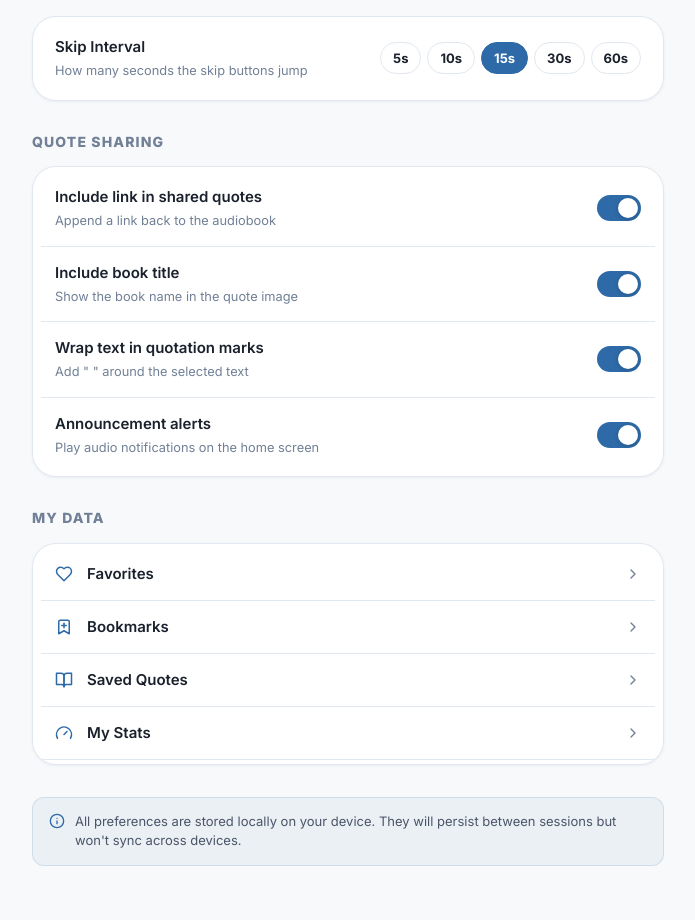
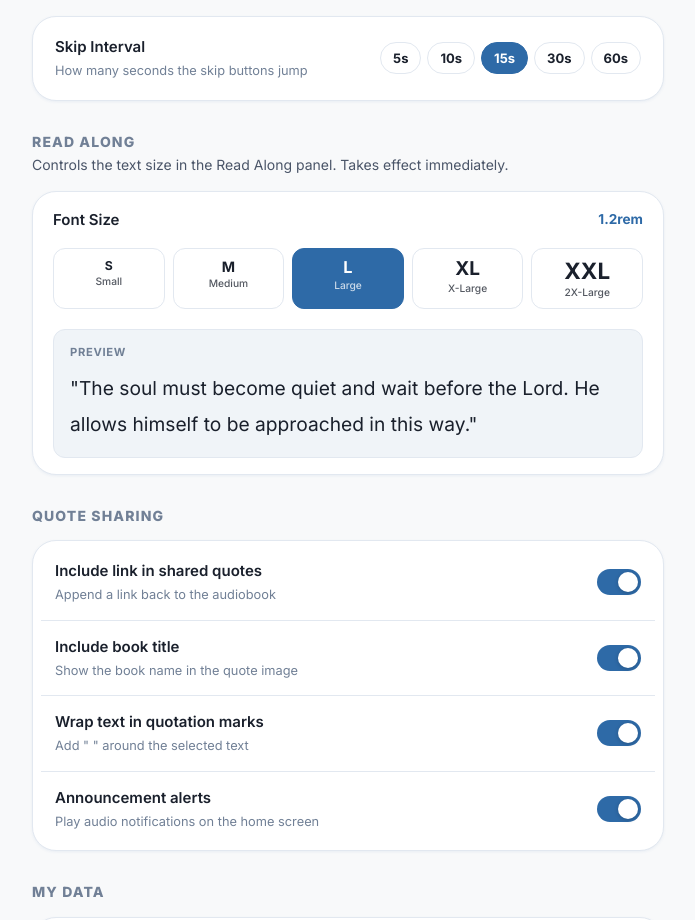
Before and after one commit to vexonastudios/audiobooksite, a Next.js app: page /settings in a window 1280 px wide. Shown: the part 1120-2040 px from the top of the page, without its empty margins (416-1111 px from the left). Before the commit the page ends 2018 px from the top, so only its background shows below. Built offline with nearby package versions, Linux system fonts and the light colour scheme; no server answers; the database is empty.

Commit message:
Add Read Along font size preference to Settings with live preview

```diff
--- a/app/settings/page.tsx
+++ b/app/settings/page.tsx
@@ -27,6 +27,7 @@ export default function SettingsPage() {
     playerQuickActions, setPlayerQuickActions,
     notificationsEnabled, toggleNotifications,
     quoteSettings, updateQuoteSettings,
+    readAlongFontSize, setReadAlongFontSize,
   } = useUserStore();
 
   // Local copy for drag state
@@ -259,6 +260,72 @@ export default function SettingsPage() {
       </section>
 
       {/* ────────────────────────────────────────────────────────────────────── */}
+      {/* Section: Read Along                                                   */}
+      {/* ────────────────────────────────────────────────────────────────────── */}
+      <section style={{ marginBottom: 32 }}>
+        <h2 style={{ fontSize: '0.875rem', fontWeight: 800, textTransform: 'uppercase', letterSpacing: '0.08em', color: 'var(--color-text-muted)', marginBottom: 4 }}>
+          Read Along
+        </h2>
+        <p style={{ fontSize: '0.875rem', color: 'var(--color-text-secondary)', marginBottom: 16, lineHeight: 1.5 }}>
+          Controls the text size in the Read Along panel. Takes effect immediately.
+        </p>
+        <div className="card" style={{ padding: '16px 20px' }}>
+          <div style={{ display: 'flex', alignItems: 'center', justifyContent: 'space-between', gap: 12, marginBottom: 16 }}>
+            <div style={{ fontWeight: 600, fontSize: '0.9375rem' }}>Font Size</div>
+            <div style={{ fontSize: '0.85rem', color: 'var(--color-brand)', fontWeight: 700 }}>
+              {readAlongFontSize}rem
+            </div>
+          </div>
+
+          {/* Size picker */}
+          <div style={{ display: 'flex', gap: 8, marginBottom: 20 }}>
+            {([
+              { label: 'S',   value: 0.9,  desc: 'Small'    },
+              { label: 'M',   value: 1.05, desc: 'Medium'   },
+              { label: 'L',   value: 1.2,  desc: 'Large'    },
+              { label: 'XL',  value: 1.4,  desc: 'X-Large'  },
+              { label: 'XXL', value: 1.65, desc: '2X-Large' },
+            ] as { label: string; value: number; desc: string }[]).map(opt => {
+              const isActive = Math.abs(readAlongFontSize - opt.value) < 0.01;
+              return (
+                <button
+                  key={opt.label}
+                  onClick={() => setReadAlongFontSize(opt.value)}
+                  style={{
+                    flex: 1, padding: '10px 4px',
+                    borderRadius: 'var(--radius-md)',
+                    border: `1.5px solid ${isActive ? 'var(--color-brand)' : 'var(--color-border)'}`,
+                    background: isActive ? 'var(--color-brand)' : 'var(--color-surface)',
+                    color: isActive ? 'white' : 'var(--color-text-primary)',
+                    cursor: 'pointer', transition: 'all 0.15s',
+                    display: 'flex', flexDirection: 'column', alignItems: 'center', gap: 2,
+                  }}
+                >
+                  <span style={{ fontSize: `${opt.value * 0.85}rem`, fontWeight: 700, lineHeight: 1.1 }}>{opt.label}</span>
+                  <span style={{ fontSize: '0.64rem', opacity: 0.75, fontWeight: 500 }}>{opt.desc}</span>
+                </button>
+              );
+            })}
+          </div>
+
+          {/* Live preview */}
+          <div style={{
+            padding: '14px 16px',
+            background: 'var(--color-surface-2)',
+            borderRadius: 'var(--radius-md)',
+            border: '1px solid var(--color-border)',
+          }}>
+            <div style={{ fontSize: '0.7rem', fontWeight: 700, color: 'var(--color-text-muted)', textTransform: 'uppercase', letterSpacing: '0.06em', marginBottom: 8 }}>
+              Preview
+            </div>
+            <p style={{ fontSize: `${readAlongFontSize}rem`, lineHeight: 1.9, color: 'var(--color-text-primary)', margin: 0 }}>
+              "The soul must become quiet and wait before the Lord. He allows himself to be approached in this way."
+            </p>
+          </div>
+        </div>
+      </section>
+
+      {/* ────────────────────────────────────────────────────────────────────── */}
       {/* Section: Quote Sharing                                                */}
       {/* ────────────────────────────────────────────────────────────────────── */}
       <section style={{ marginBottom: 32 }}>
--- a/lib/store/userStore.ts
+++ b/lib/store/userStore.ts
@@ -55,6 +55,8 @@ interface UserState {
   updateQuoteSettings: (settings: Partial<QuoteSettings>) => void;
   playerQuickActions: string[];
   setPlayerQuickActions: (actions: string[]) => void;
+  readAlongFontSize: number;
+  setReadAlongFontSize: (size: number) => void;
 
   // Notification actions
   toggleNotifications: () => void;
@@ -73,6 +75,7 @@ export const useUserStore = create<UserState>()(
       notificationsEnabled: true,
       heardNotificationIds: [],
       playerQuickActions: ['speed', 'chapters', 'bookmark', 'favorite', 'quote'],
+      readAlongFontSize: 1.2,
 
       addToHistory: (bookId, position) => {
         set((state) => {
@@ -116,6 +119,7 @@ export const useUserStore = create<UserState>()(
 
       setSkipInterval: (val) => set({ skipInterval: val }),
       setPlayerQuickActions: (actions) => set({ playerQuickActions: actions }),
+      setReadAlongFontSize: (size) => set({ readAlongFontSize: size }),
       updateQuoteSettings: (updates) => set((state) => ({
         quoteSettings: { ...state.quoteSettings, ...updates }
       })),
```
Also changed, not shown: components/ui/ReadAlongPanel.tsx (+4 -3 lines).
